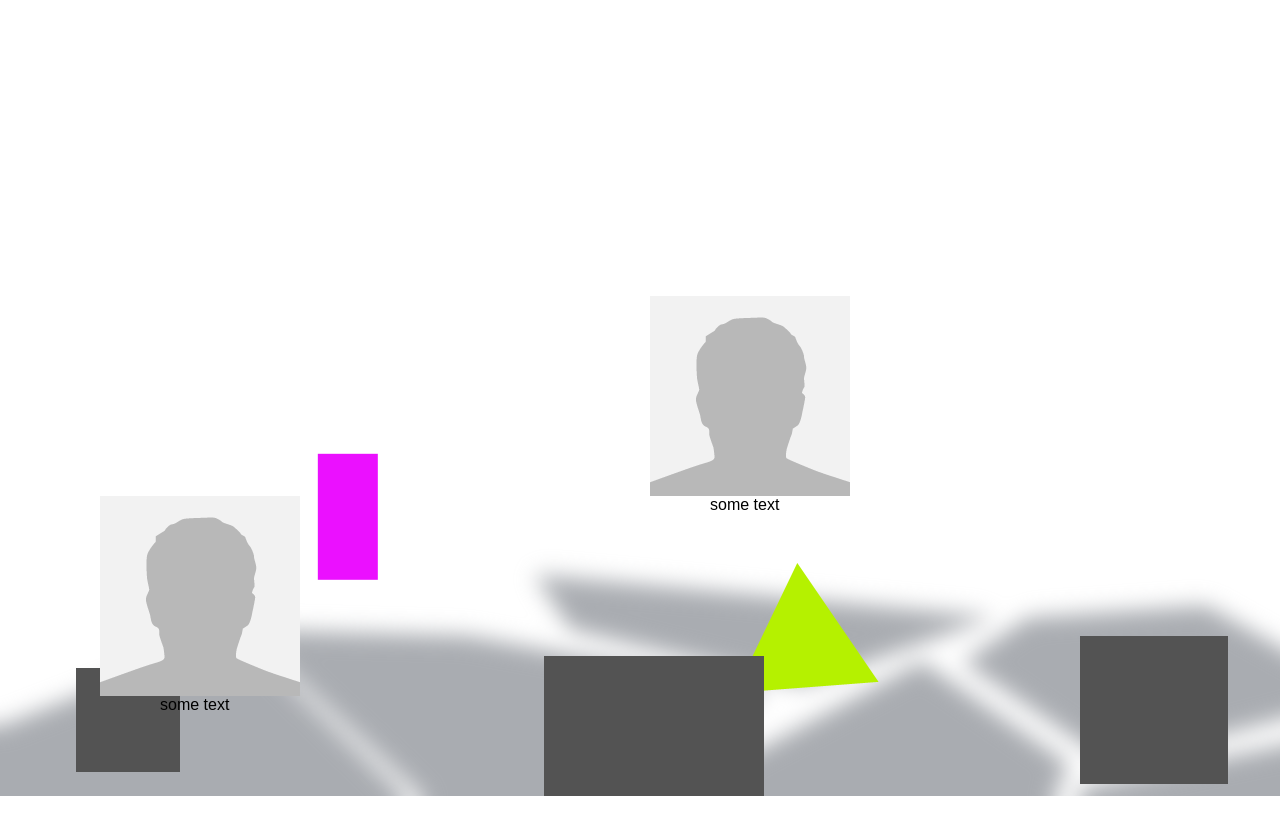
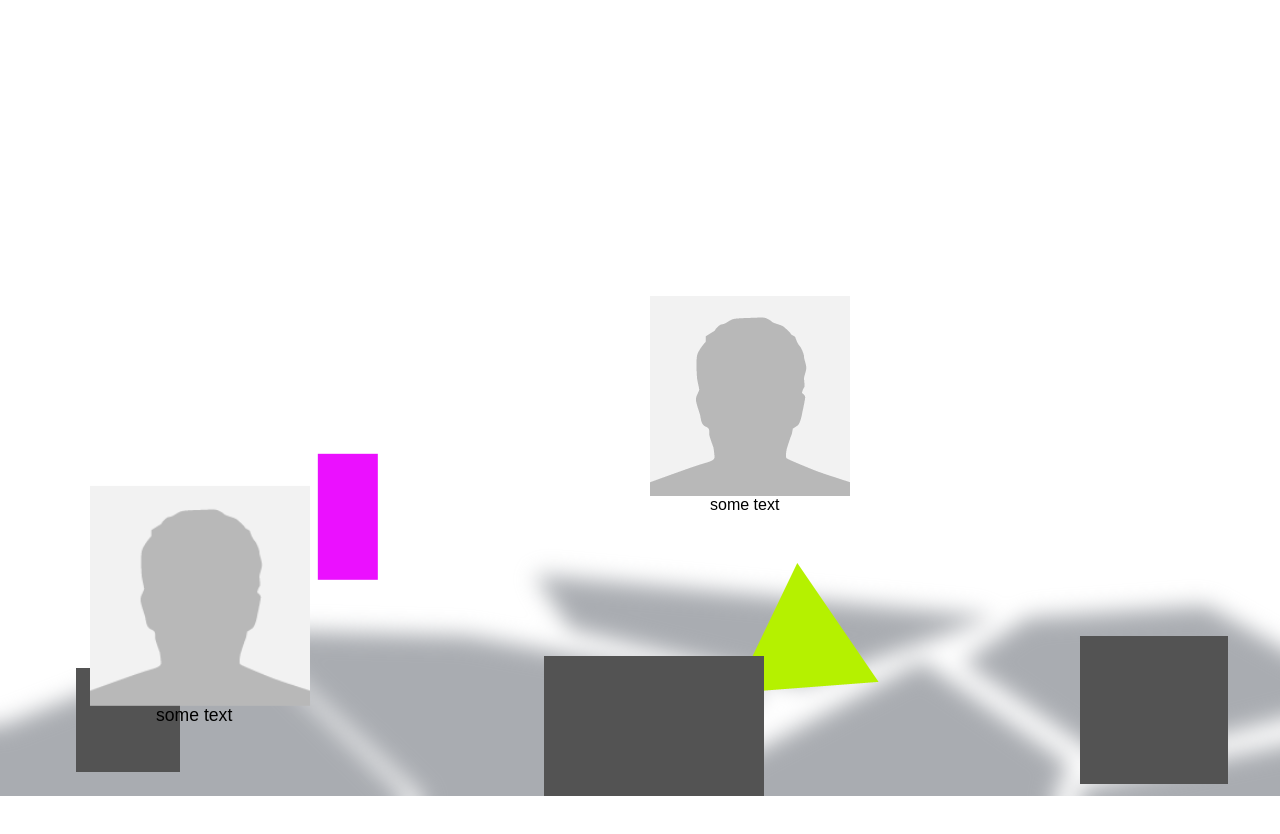
Before and after one commit to KyleGoslan/jinvertscroll, a plain HTML site: page index.htm in a window 1280 px wide. In both pictures the pointer is over the element 200 px from the left and 598 px from the top of the page. Shown: the top 834 px of the page. Drawn offline with Linux system fonts and the light colour scheme.

Commit message:
Scale on hover

```diff
--- a/css/example.css
+++ b/css/example.css
@@ -54,6 +54,13 @@ h1 {
 .profile {
 	cursor: pointer;
 	position: absolute;
+	transition: all 0.5s;
+}
+
+.profile:hover {
+	-ms-transform: scale(1.05);
+    -webkit-transform: scale(1.05);
+    transform: scale(1.1);
 }
 
 .profile-one {
```
